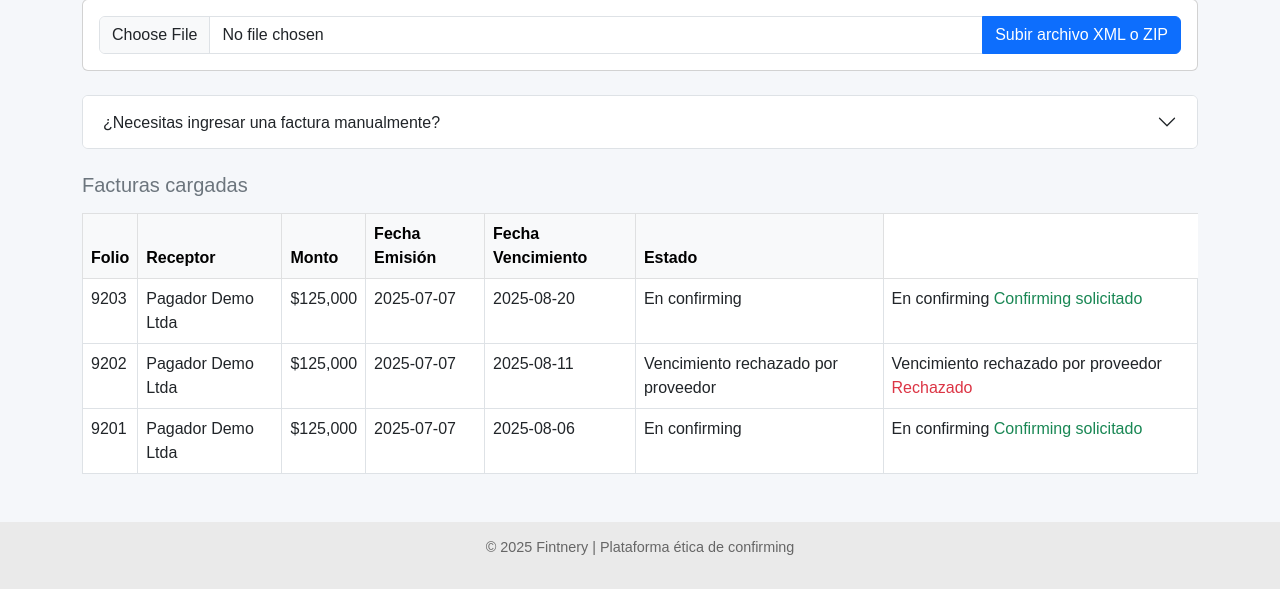
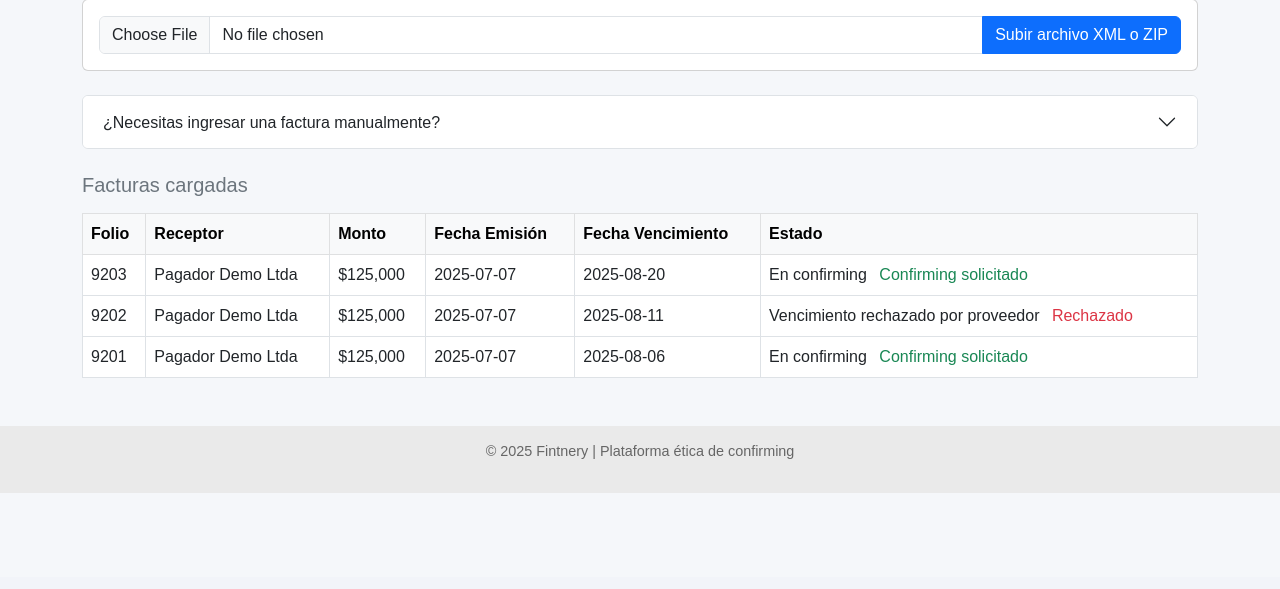
Before and after one commit to rzamoraw/TReDS_Version_Fintnery, a FastAPI app: page /proveedor/facturas in a window 1280 px wide. Shown: the part 223-812 px from the top of the page. After the commit the page ends 716 px from the top, so only its background shows below. Run offline with FastAPI, Linux system fonts and the light colour scheme; the visitor is signed in with stand-in values (Sample User, id 1); data comes from the database, SQL or seed files in the repository; both versions use the stored data as it was after the commit.

Commit message:
✅ Marketplace de facturas 'En confirming' listo para vista de financiadores

```diff
--- a/main.py
+++ b/main.py
@@ -5,6 +5,7 @@ from starlette.middleware.sessions import SessionMiddleware
 
 from database import engine, Base
 from routers import proveedor, pagador, financiador, auth, configuracion, facturas_proveedor, admin
+from routers import marketplace
 
 app = FastAPI()
 
@@ -27,6 +28,7 @@ app.include_router(configuracion.router, prefix="/configuracion", tags=["Configu
 app.include_router(facturas_proveedor.router, prefix="/proveedor", tags=["Facturas"])
 app.include_router(auth.router)
 app.include_router(admin.router)
+app.include_router(marketplace.router)
 
 
 # Ruta principal de prueba (landing temporal)
--- a/routers/proveedor.py
+++ b/routers/proveedor.py
@@ -208,22 +208,9 @@ def cargar_factura_manual(
 
     return RedirectResponse(url="/proveedor/facturas", status_code=303)
 
-# NUEVA: Rechazar vencimiento propuesto por el pagador
-@router.post("/rechazar-vencimiento/{factura_id}")
-def rechazar_vencimiento(factura_id: int, request: Request, db: Session = Depends(get_db)):
-    proveedor_id = request.session.get("proveedor_id")
-    if not proveedor_id:
-        return RedirectResponse(url="/proveedor/login", status_code=303)
-
-    factura = db.query(FacturaDB).filter(FacturaDB.id == factura_id).first()
-    if factura and factura.estado_dte == "Confirmada por pagador":
-        factura.estado_dte = "Vencimiento rechazado por proveedor"
-        db.commit()
-
-    return RedirectResponse(url="/proveedor/facturas?msg=vencimiento_rechazado", status_code=303)
 
 # Ruta para solicitar confirming
-@router.post("/proveedor/solicitar_confirming/{factura_id}")
+@router.post("/solicitar_confirming/{factura_id}")
 def solicitar_confirming(factura_id: int):
     db = SessionLocal()
     factura = db.query(FacturaDB).filter(FacturaDB.id == factura_id).first()
@@ -235,7 +222,7 @@ def solicitar_confirming(factura_id: int):
     return RedirectResponse(url="/proveedor/facturas", status_code=status.HTTP_303_SEE_OTHER)
 
 # Ruta para rechazar vencimiento
-@router.post("/proveedor/rechazar_vencimiento/{factura_id}")
+@router.post("/rechazar_vencimiento/{factura_id}")
 def rechazar_vencimiento(factura_id: int):
     db = SessionLocal()
     factura = db.query(FacturaDB).filter(FacturaDB.id == factura_id).first()
--- a/templates/facturas.html
+++ b/templates/facturas.html
@@ -18,6 +18,16 @@
         {% if request.query_params.get('msg') == 'fecha_ok' %}
         <div class="alert alert-success alert-dismissible fade show" role="alert">
             Fecha de vencimiento actualizada correctamente.
+            <button type="button" class="btn-close" data-bs-dismiss="alert" aria-label="Cerrar"></button>
+        </div>
+        {% elif request.query_params.get('msg') == 'confirming_ok' %}
+        <div class="alert alert-success alert-dismissible fade show" role="alert">
+            Confirming solicitado exitosamente.
+            <button type="button" class="btn-close" data-bs-dismiss="alert" aria-label="Cerrar"></button>
+        </div>
+        {% elif request.query_params.get('msg') == 'rechazo_ok' %}
+        <div class="alert alert-warning alert-dismissible fade show" role="alert">
+            Nuevo vencimiento rechazado por el proveedor.
             <button type="button" class="btn-close" data-bs-dismiss="alert" aria-label="Cerrar"></button>
         </div>
         {% endif %}
@@ -119,27 +129,24 @@
                     <td>{{ factura.fecha_vencimiento }}</td>
                     <td>
                         {{ factura.estado_dte }}
+
                         {% if factura.estado_dte == "Cargada" %}
                             <form method="get" action="/proveedor/solicitar_confirmacion/{{ factura.id }}" class="d-inline">
                                 <button type="submit" class="btn btn-sm btn-warning ms-2">Solicitar Confirmación</button>
                             </form>
-            {% endif %}
-        <td>
-            {{ factura.estado_dte }}
-            {% if factura.estado_dte == "Confirmada por pagador" %}
-                <form method="post" action="/proveedor/solicitar_confirming/{{ factura.id }}" style="display:inline">
-                    <button type="submit" class="btn btn-sm btn-primary">Solicitar Confirming</button>
+                        {% elif factura.estado_dte == "Confirmada por pagador" %}
+                            <form method="post" action="/proveedor/solicitar_confirming/{{ factura.id }}" class="d-inline">
+                                <button type="submit" class="btn btn-sm btn-primary ms-2">Solicitar Confirming</button>
                             </form>
-                <form method="post" action="/proveedor/rechazar_vencimiento/{{ factura.id }}" style="display:inline">
-                <button type="submit" class="btn btn-sm btn-danger">Rechazar Vencimiento</button>
+                            <form method="post" action="/proveedor/rechazar_vencimiento/{{ factura.id }}" class="d-inline">
+                                <button type="submit" class="btn btn-sm btn-danger ms-2">Rechazar Vencimiento</button>
                             </form>
                         {% elif factura.estado_dte == "Vencimiento rechazado por proveedor" %}
-            <span class="text-danger">Rechazado</span>
+                            <span class="text-danger ms-2">Rechazado</span>
                         {% elif factura.estado_dte == "En confirming" %}
-                <span class="text-success">Confirming solicitado</span>
+                            <span class="text-success ms-2">Confirming solicitado</span>
                         {% endif %}
                     </td>
-
                 </tr>
                 {% else %}
                 <tr>
```
Also changed, not shown: routers/marketplace.py (added, +26 -0 lines), templates/marketplace_general.html (added, +38 -0 lines), treds.db. Lines whose indentation alone changed are shown as unchanged.
